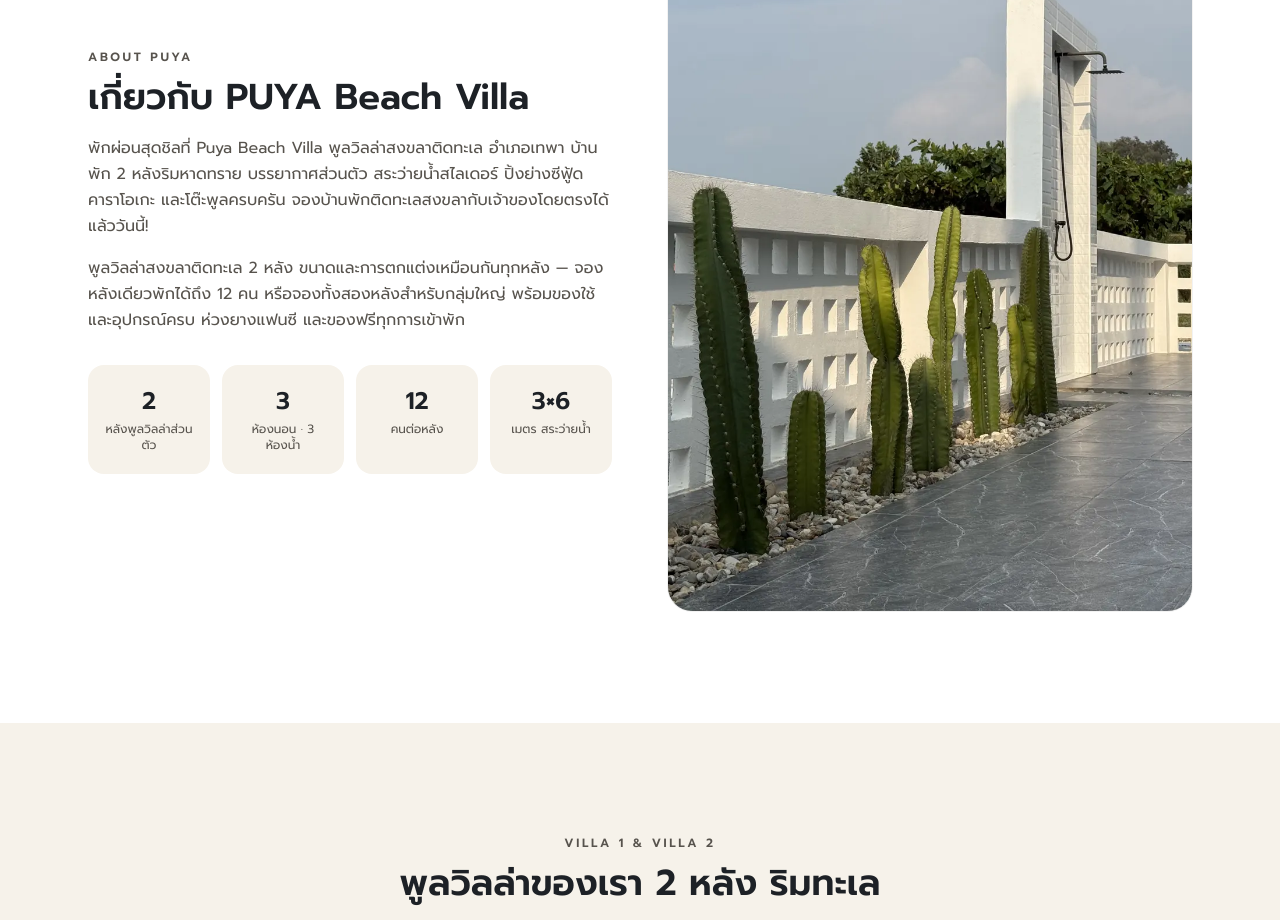
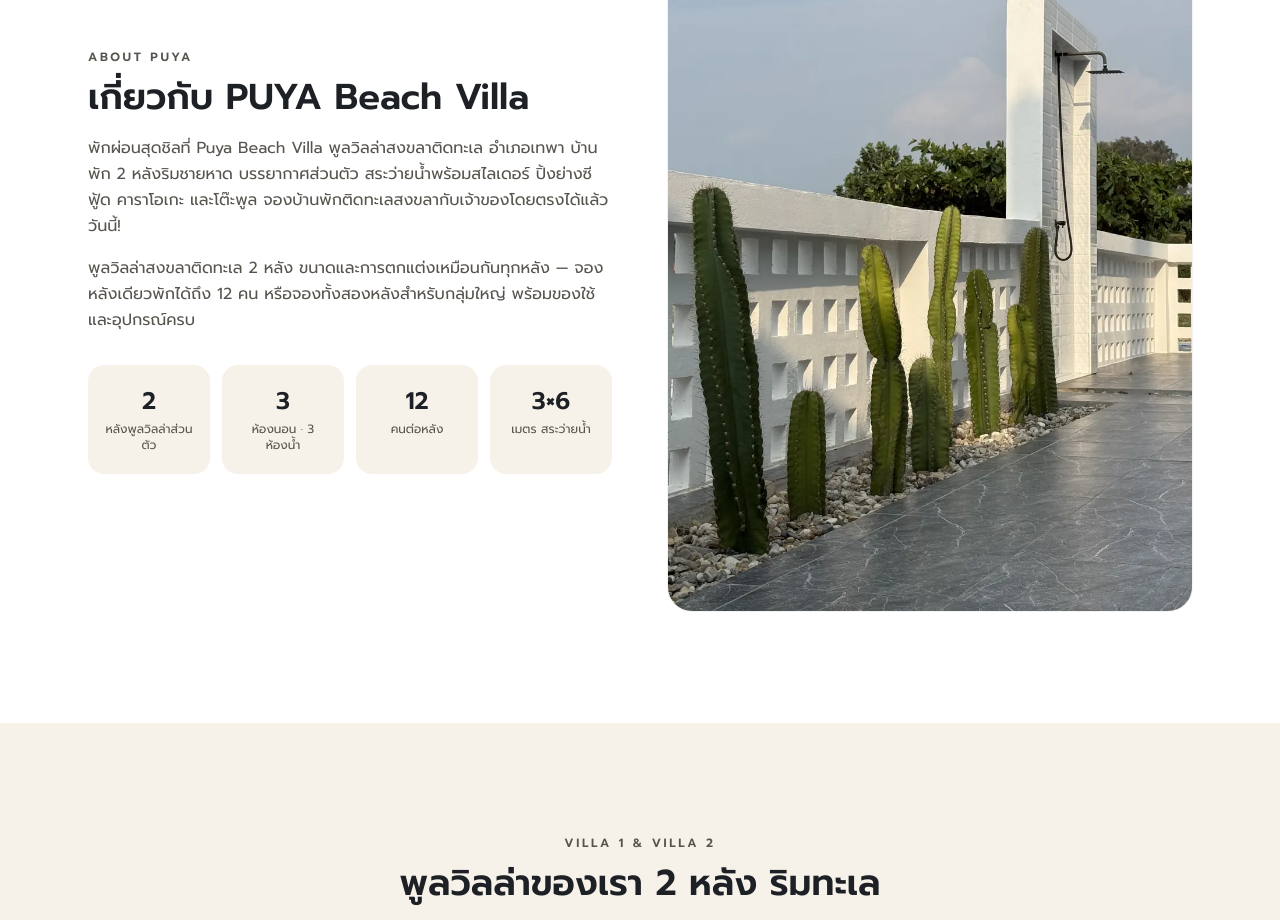
Before and after one commit to comveesa/puya-web, a Next.js app: page / in a window 1280 px wide. Shown: the part 1000-1920 px from the top of the page. Built offline with nearby package versions, Linux system fonts and the light colour scheme; no server answers.

Commit message:
About copy pass 2 per owner (ริมชายหาด / สระว่ายน้ำพร้อมสไลเดอร์ / trim tail)

```diff
--- a/app/page.tsx
+++ b/app/page.tsx
@@ -179,13 +179,13 @@ export default function Home() {
               align="left"
               eyebrow="About PUYA"
               title="เกี่ยวกับ PUYA Beach Villa"
-              desc={`พักผ่อนสุดชิลที่ Puya Beach Villa พูลวิลล่าสงขลาติดทะเล อำเภอเทพา บ้านพัก 2 หลังริมหาดทราย บรรยากาศส่วนตัว สระว่ายน้ำสไลเดอร์ ปิ้งย่างซีฟู้ด คาราโอเกะ และโต๊ะพูลครบครัน จองบ้านพักติดทะเลสงขลากับเจ้าของโดยตรงได้แล้ววันนี้!`}
+              desc={`พักผ่อนสุดชิลที่ Puya Beach Villa พูลวิลล่าสงขลาติดทะเล อำเภอเทพา บ้านพัก 2 หลังริมชายหาด บรรยากาศส่วนตัว สระว่ายน้ำพร้อมสไลเดอร์ ปิ้งย่างซีฟู้ด คาราโอเกะ และโต๊ะพูล จองบ้านพักติดทะเลสงขลากับเจ้าของโดยตรงได้แล้ววันนี้!`}
             />
             <p className="mt-4 max-w-2xl leading-relaxed text-stone-600">
               พูลวิลล่าสงขลาติดทะเล {BUSINESS.villas} หลัง
               ขนาดและการตกแต่งเหมือนกันทุกหลัง — จองหลังเดียวพักได้ถึง{" "}
               {BUSINESS.capacity} คน หรือจองทั้งสองหลังสำหรับกลุ่มใหญ่
-              พร้อมของใช้และอุปกรณ์ครบ ห่วงยางแฟนซี และของฟรีทุกการเข้าพัก
+              พร้อมของใช้และอุปกรณ์ครบ
             </p>
             <dl className="mt-8 grid grid-cols-2 gap-3 sm:grid-cols-4">
               {VILLA_STATS.map((s) => (
```
Also changed, not shown: 1 other file (tests, documents, lock files or other folders).
